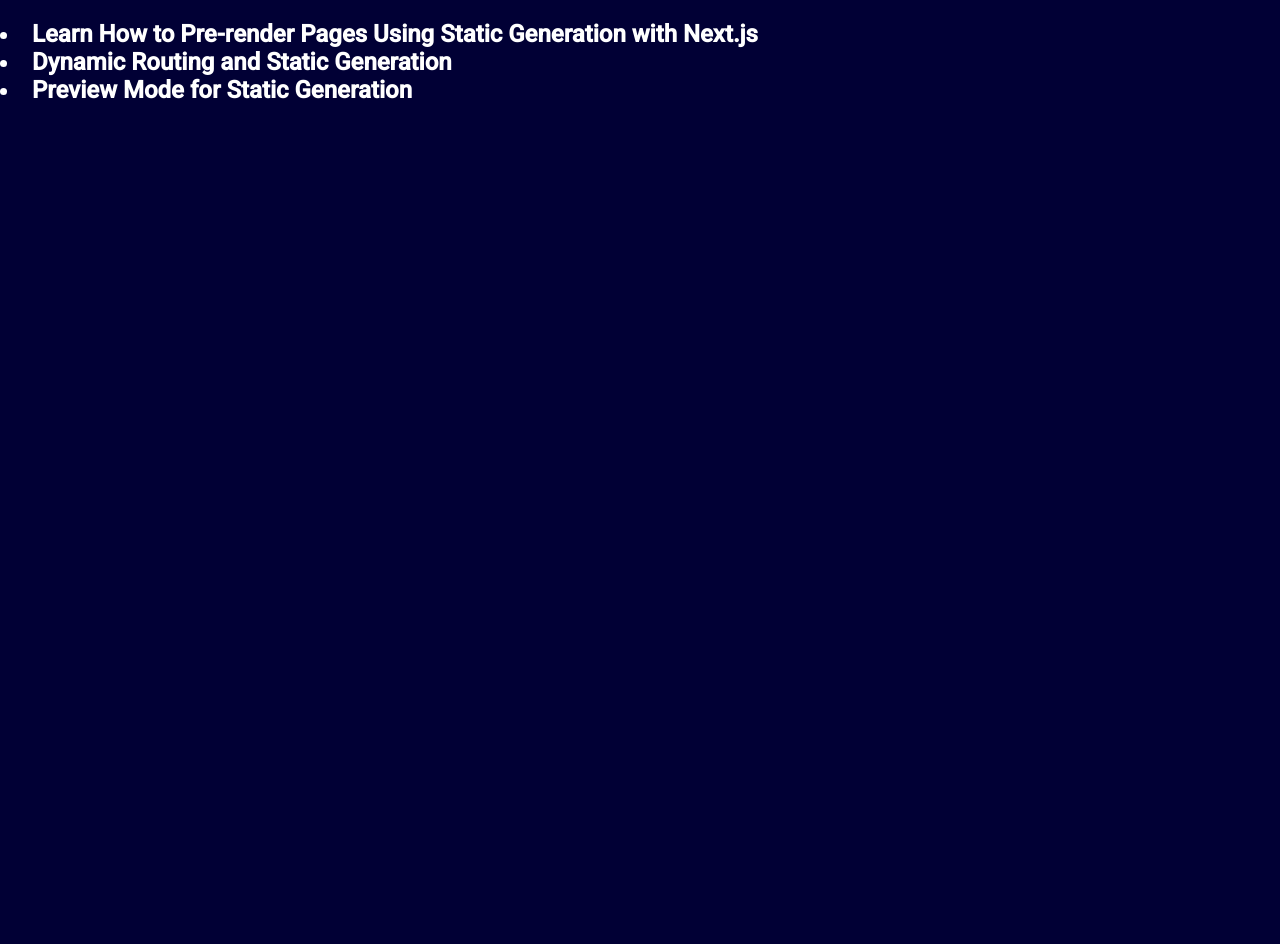
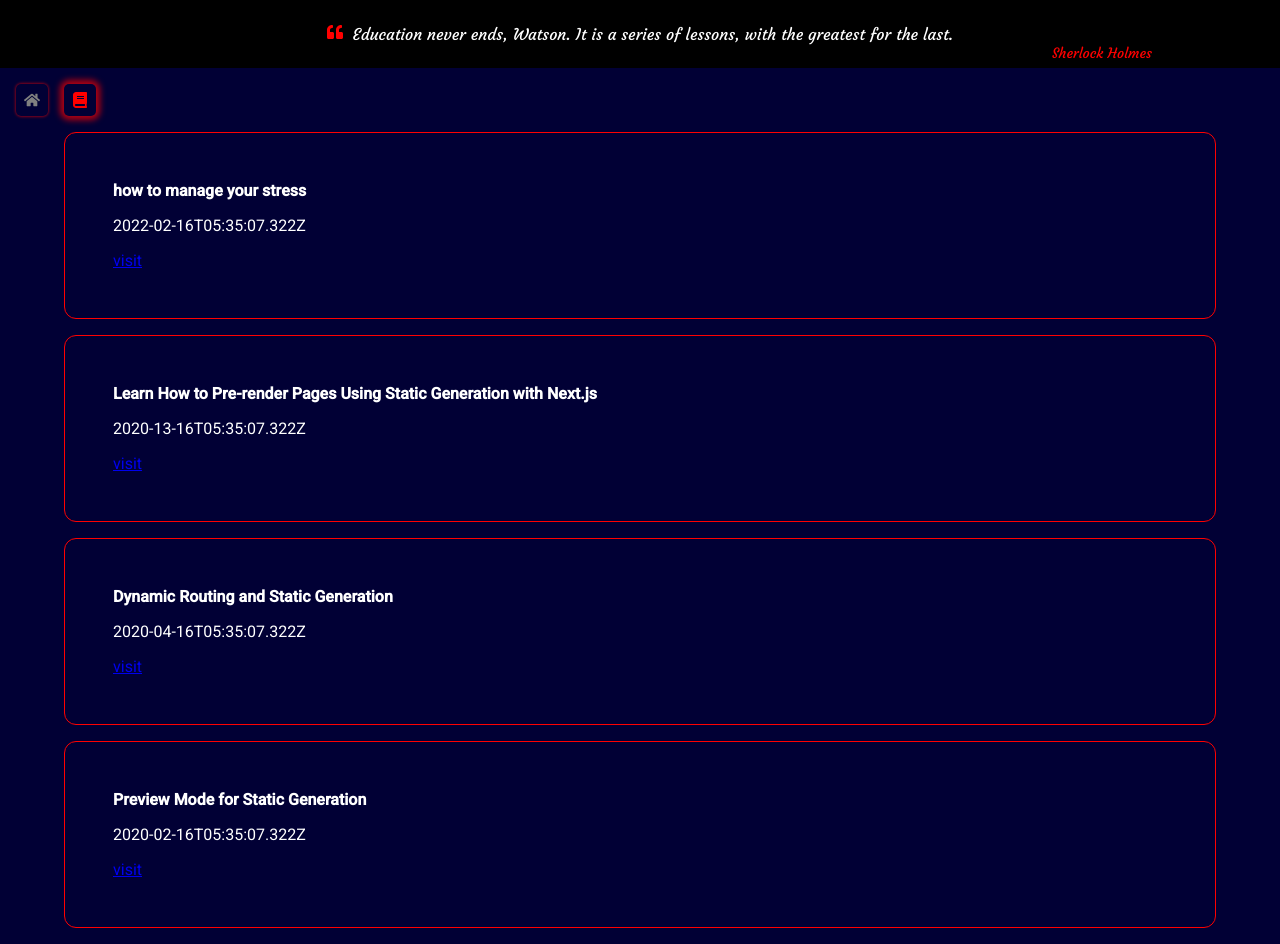
Before and after one commit to maathi/mathiland, a Next.js app: page /blog in a window 1280 px wide. Before the commit the page ends 800 px from the top, so only its background shows below. Built offline with nearby package versions, Linux system fonts and the light colour scheme.

Commit message:
added a menu

```diff
--- /dev/null
+++ b/_posts/managing-enxiety.md
@@ -0,0 +1,19 @@
+---
+title: "how to manage your stress"
+excerpt: "Lorem ipsum dolor sit amet, consectetur adipiscing elit, sed do eiusmod tempor incididunt ut labore et dolore magna aliqua. Praesent elementum facilisis leo vel fringilla est ullamcorper eget. At imperdiet dui accumsan sit amet nulla facilities morbi tempus."
+coverImage: "/assets/blog/preview/cover.jpg"
+date: "2022-02-16T05:35:07.322Z"
+author:
+  name: Joe Haddad
+  picture: "/assets/blog/authors/joe.jpeg"
+ogImage:
+  url: "/assets/blog/preview/cover.jpg"
+---
+
+Lorem ipsum dolor sit amet, consectetur adipiscing elit, sed do eiusmod tempor incididunt ut labore et dolore magna aliqua. Praesent elementum facilisis leo vel fringilla est ullamcorper eget. At imperdiet dui accumsan sit amet nulla facilities morbi tempus. Praesent elementum facilisis leo vel fringilla. Congue mauris rhoncus aenean vel. Egestas sed tempus urna et pharetra pharetra massa massa ultricies.
+
+Venenatis cras sed felis eget velit. Consectetur libero id faucibus nisl tincidunt. Gravida in fermentum et sollicitudin ac orci phasellus egestas tellus. Volutpat consequat mauris nunc congue nisi vitae. Id aliquet risus feugiat in ante metus dictum at tempor. Sed blandit libero volutpat sed cras. Sed odio morbi quis commodo odio aenean sed adipiscing. Velit euismod in pellentesque massa placerat. Mi bibendum neque egestas congue quisque egestas diam in arcu. Nisi lacus sed viverra tellus in. Nibh cras pulvinar mattis nunc sed. Luctus accumsan tortor posuere ac ut consequat semper viverra. Fringilla ut morbi tincidunt augue interdum velit euismod.
+
+## Lorem Ipsum
+
+Tristique senectus et netus et malesuada fames ac turpis. Ridiculous mus mauris vitae ultricies leo integer malesuada nunc vel. In mollis nunc sed id semper. Egestas tellus rutrum tellus pellentesque. Phasellus vestibulum lorem sed risus ultricies tristique nulla. Quis blandit turpis cursus in hac habitasse platea dictumst quisque. Eros donec ac odio tempor orci dapibus ultrices. Aliquam sem et tortor consequat id porta nibh. Adipiscing elit duis tristique sollicitudin nibh sit amet commodo nulla. Diam vulputate ut pharetra sit amet. Ut tellus elementum sagittis vitae et leo. Arcu non odio euismod lacinia at quis risus sed vulputate.
--- /dev/null
+++ b/components/layout.js
@@ -0,0 +1,18 @@
+import Link from "next/link"
+
+export default function Layout({ post }) {
+  return (
+    <div
+      style={{
+        border: "1px solid red",
+        borderRadius: "12px",
+        margin: "1rem 4rem",
+        padding: "3rem",
+      }}
+    >
+      <b>{post.title}</b>
+      <p>{post.date}</p>
+      <Link href={"/posts/" + post.slug}>visit</Link>
+    </div>
+  )
+}
--- /dev/null
+++ b/components/menu.js
@@ -0,0 +1,18 @@
+import { useRouter } from "next/router"
+import Link from "next/link"
+import { FaHome, FaBook } from "react-icons/fa"
+
+export default function Menu() {
+  const router = useRouter()
+
+  return (
+    <ul id="menu">
+      <Link href="/">
+        <FaHome className={router.pathname === "/" ? "active" : ""} />
+      </Link>
+      <Link href="/blog">
+        <FaBook className={router.pathname === "/blog" ? "active" : ""} />
+      </Link>
+    </ul>
+  )
+}
--- a/pages/_app.js
+++ b/pages/_app.js
@@ -5,6 +5,7 @@
 import "../styles/projects.css"
 import "../styles/contact.css"
 import "../styles/footer.css"
+import "../styles/menu.css"
 
 function MyApp({ Component, pageProps }) {
   return <Component {...pageProps} />
--- a/pages/blog.js
+++ b/pages/blog.js
@@ -1,12 +1,17 @@
 import { getAllPosts } from "../lib/api"
+import Layout from "../components/layout"
+import Quote from "../components/quotes"
+import Menu from "../components/menu"
 
 export default function Blog({ posts }) {
   return (
-    <h2>
+    <div>
+      <Quote></Quote>
+      <Menu></Menu>
       {posts.map((p) => (
-        <li key={p.date}>{p.title}</li>
+        <Layout post={p}></Layout>
       ))}
-    </h2>
+    </div>
   )
 }
 
--- a/pages/index.js
+++ b/pages/index.js
@@ -1,9 +1,7 @@
-import Image from "next/image"
-import { FaTwitter, FaGithubAlt, FaYoutube } from "react-icons/fa"
-import { MdMail } from "react-icons/md"
 import Contact from "../components/contact"
 import Footer from "../components/footer"
 import Intro from "../components/intro"
+import Menu from "../components/menu"
 import Projects from "../components/projects"
 import Quote from "../components/quotes"
 import Techs from "../components/techs"
@@ -12,6 +10,7 @@
   return (
     <>
       <Quote />
+      <Menu />
       <div className="main-content">
         <Intro />
         <Techs />
--- /dev/null
+++ b/styles/menu.css
@@ -0,0 +1,28 @@
+#menu {
+  display: flex;
+  gap: 1rem;
+  justify-content: left;
+  margin-left: 1rem;
+  color: grey;
+}
+
+#menu > * {
+  padding: 0.5rem;
+  border-radius: 5px;
+  transition: 0.3s;
+}
+
+#menu > *:not(.active) {
+  box-shadow: 0px 0px 3px 0.4px rgba(255, 0, 0, 0.7);
+}
+
+#menu > *:hover {
+  cursor: pointer;
+  box-shadow: 0px 0px 6px 4px rgba(255, 0, 0, 0.7);
+  transition: 0.3s;
+}
+
+.active {
+  box-shadow: 0px 0px 6px 4px rgba(255, 0, 0, 0.7);
+  color: red;
+}
--- /dev/null
+++ b/styles/menu.module.css
@@ -0,0 +1,26 @@
+.menu {
+  display: flex;
+  gap: 1rem;
+  justify-content: left;
+  margin-left: 1rem;
+  color: grey;
+}
+
+.menu > * {
+  padding: 0.5rem;
+  border-radius: 5px;
+  box-shadow: 0px 0px 3px 0.4px rgba(255, 0, 0, 0.7);
+  transition: 0.3s;
+}
+
+.menu > *:hover {
+  cursor: pointer;
+  box-shadow: 0px 0px 6px 4px rgba(255, 0, 0, 0.7);
+  transition: 0.3s;
+}
+
+.active {
+  box-shadow: inset;
+  box-shadow: 0px 0px 8px 5px rgba(255, 0, 0, 0.7) 1;
+  color: red;
+}
```
